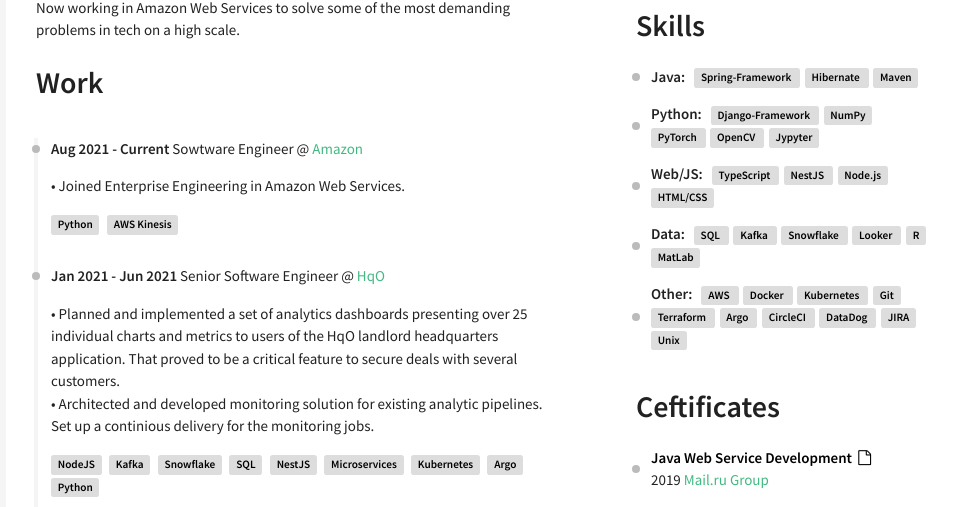
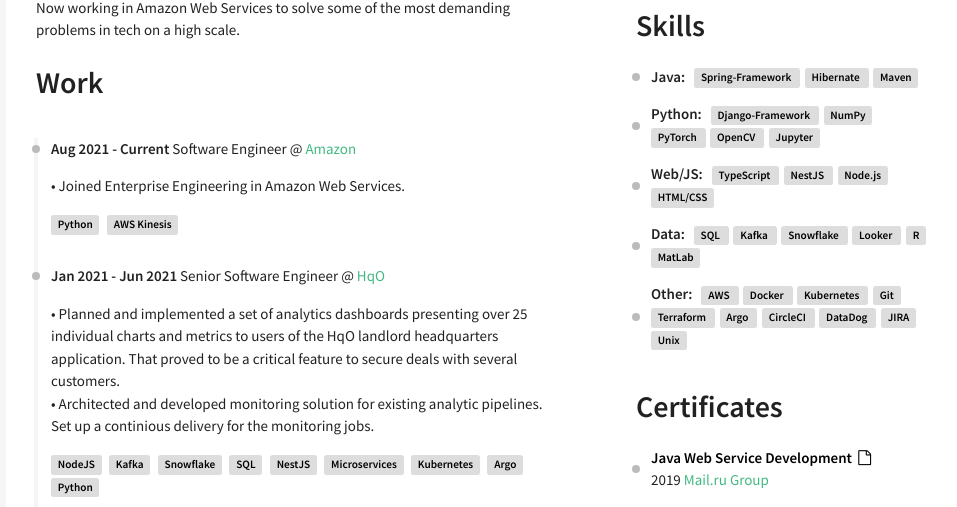
Before and after one commit to nkorobkov/nkorobkov.github.io, a Jekyll site: the page built from index.html, in a window 1280 px wide. Shown: the part 244-751 px from the top of the page, without its empty margins (314-1271 px from the left). Built offline with Jekyll 4.4.1, drawn with Linux system fonts in a browser that asks for light colours.

Commit message:
Fix typos spotted by @gpchelkin

```diff
--- a/_data/index/careers.yml
+++ b/_data/index/careers.yml
@@ -3,7 +3,7 @@
 - name: Amazon
   link: https://aws.amazon.com/
   date: Aug 2021 - Current
-  job: Sowtware Engineer
+  job: Software Engineer
   description: • Joined Enterprise Engineering in Amazon Web Services.
   skills:
     - Python
--- a/_data/index/skills.yml
+++ b/_data/index/skills.yml
@@ -12,7 +12,7 @@
     - NumPy
     - PyTorch
     - OpenCV
-    - Jypyter
+    - Jupyter
 
 - main: Web/JS
   and:
--- a/_includes/sections/certificates.html
+++ b/_includes/sections/certificates.html
@@ -1,5 +1,5 @@
 <div class="navy-line"></div>
-<h1><span data-i18n="skills.my_skills">Ceftificates</span></h1>
+<h1><span data-i18n="skills.my_skills">Certificates</span></h1>
 
 <div class="certs">
     {% for cert in site.data.index.certs %}
```
